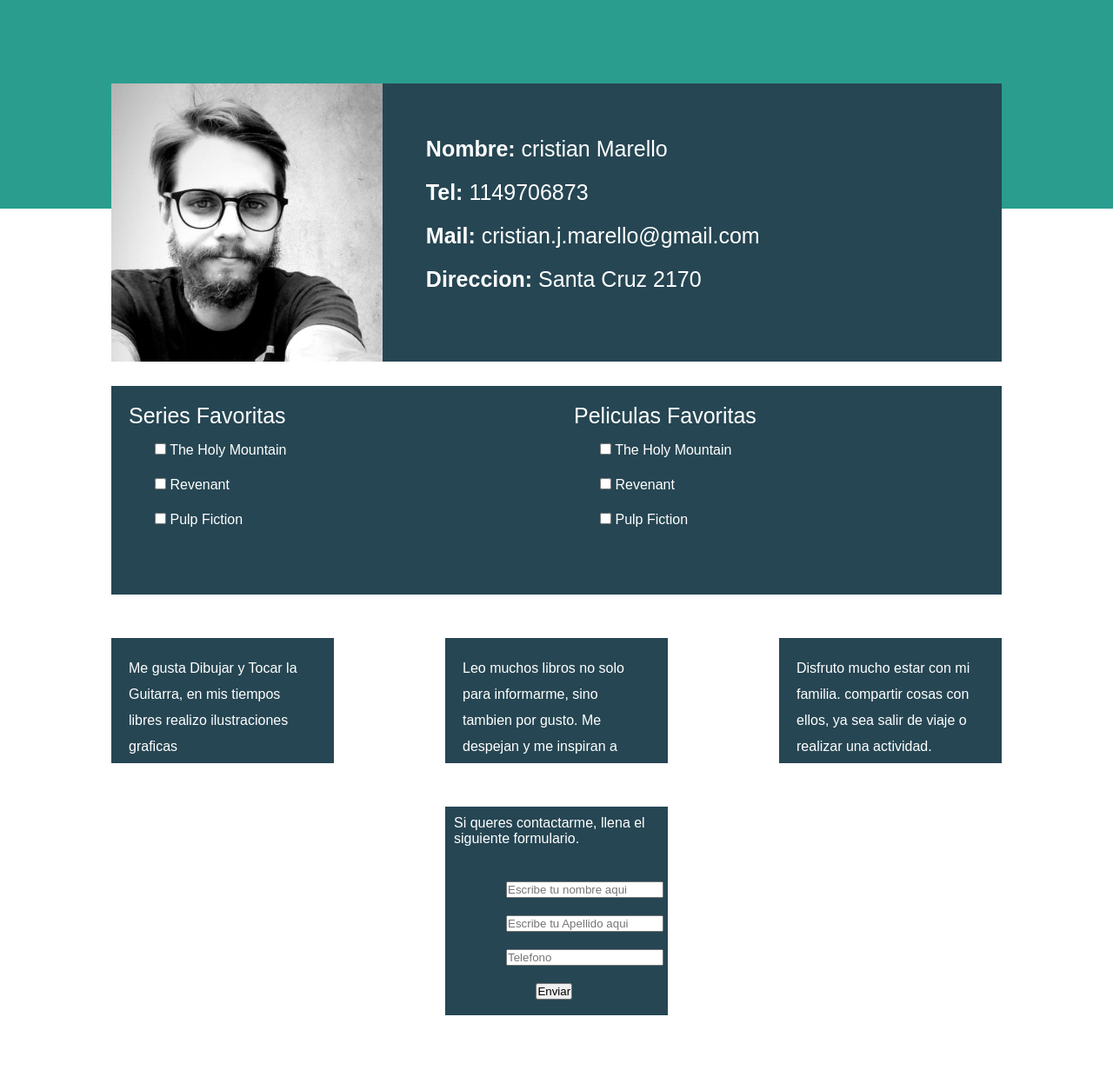
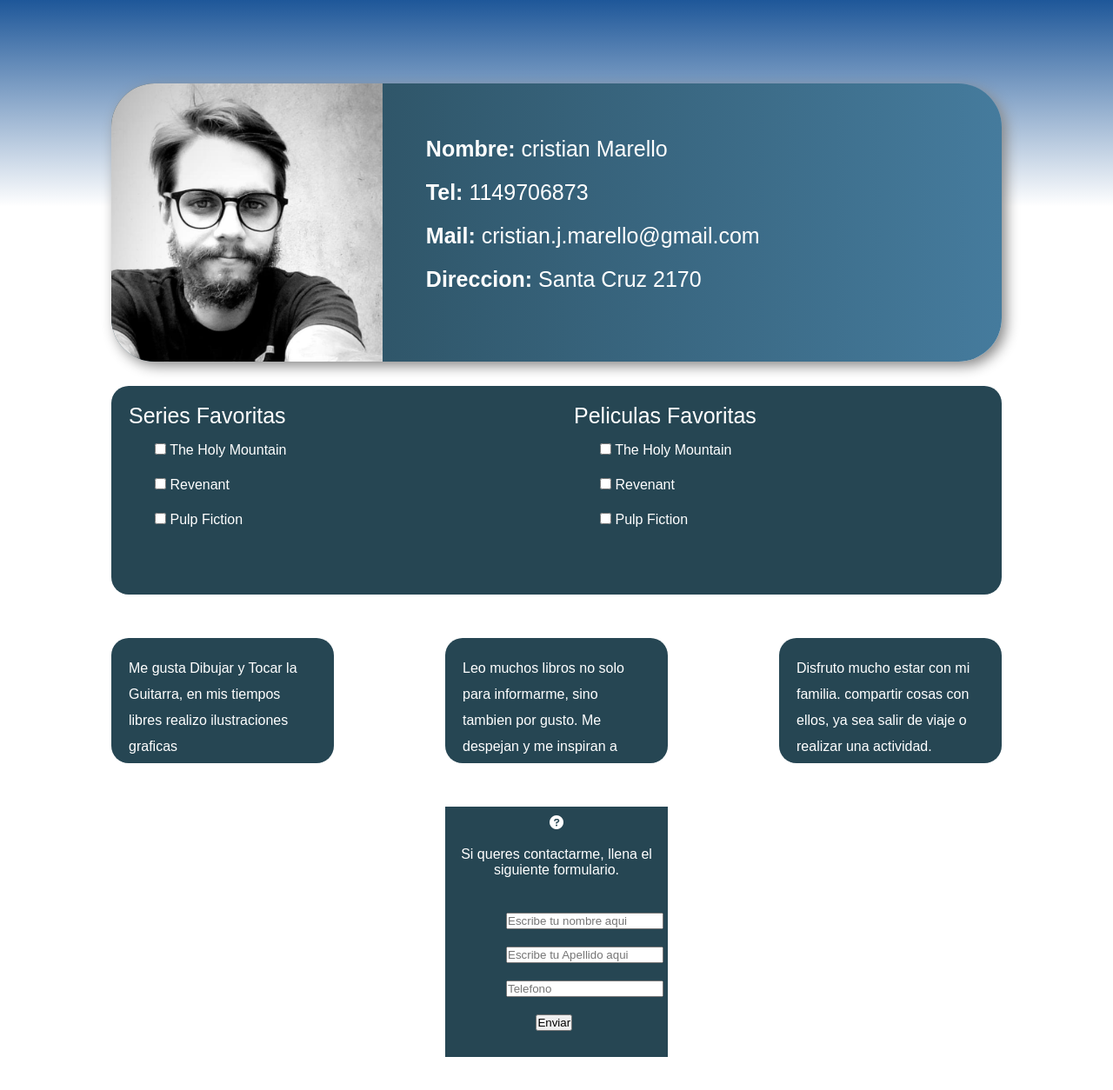
Before and after one commit to cristianmarello/Trabajopractico5, a plain HTML site: page index.html in a window 1280 px wide. Shown: the top 1254 px of the page at 87% size. Drawn offline with Linux system fonts and the light colour scheme.

Commit message:
Trabajo 5

```diff
--- a/estilos/estilos.css
+++ b/estilos/estilos.css
@@ -6,16 +6,17 @@
 }
 
 .navegador{
-    background: #2a9d8f;
+    background: linear-gradient(to bottom, rgba(30,87,153,1) 0%,rgba(124,184,231,0) 99%,rgba(125,185,232,0) 100%) ;
     height: 15em;
 }
 
 .tamanocontenido{
     width: 80%;
     max-width: 75em;
-    background: #264653;
+    background: linear-gradient( to left, #457b9d, #264653);
     margin: 10%;
-
+    border-radius: 50px;
+    box-shadow: 5px 5px 15px #888;
 
 
 }
@@ -23,13 +24,14 @@
     margin-top: -17em;
     height: 20em;
 
+}
 
-}
 .tamanocontenido2 img{
     float: left;
     height: 20em;
     object-fit: cover;
     object-position: center center;
+    border-radius: 50px 0 0 50px;
 
 
 }
@@ -57,6 +59,7 @@
     background: #264653;
     float: left;
     margin-left: 10%;
+    border-radius: 20px 0 0 20px;
 }
 
 
@@ -66,6 +69,7 @@
     height: 15em;
     background: #264653;
     float: left;
+    border-radius: 0 20px 20px 0;
 }
 
 .info li{
@@ -91,6 +95,7 @@
     margin-top: 50px;
     background: #264653;
     float: left;
+    border-radius: 20px;
 
 }
 
@@ -101,18 +106,20 @@
     margin-top: 50px;
     background: #264653;
     float: left;
+    border-radius: 20px;
 }
 
 .contenido1{
     color: white;
     padding: 20px;
     line-height: 30px;
+
 }
 
 .tamanocontacto{
     width: 20%;
     max-width: 75em;
-    height: 15em;
+    height: 18em;
     background: #264653;
     margin-left: 40%;
     margin-top: 50px;
@@ -122,6 +129,7 @@
 .contactame{
     color: white;
     padding: 10px;
+    text-align: center;
 }
 
 .contacto form{
@@ -145,3 +153,11 @@
     background: lightcoral;
     margin-top: 100%;
 }
+
+.fa-question-circle{
+    color: white;
+    margin: 10px;
+    text-align: center;
+    display: block;
+
+}
--- a/index.html
+++ b/index.html
@@ -4,6 +4,7 @@
     <meta charset="UTF-8">
     <meta http-equiv="X-UA-Compatible" content="IE=edge">
     <meta name="viewport" content="width=device-width, initial-scale=1.0">
+    <link rel="stylesheet" href="https://cdnjs.cloudflare.com/ajax/libs/font-awesome/6.0.0-beta2/css/all.min.css">
     <link rel="stylesheet" href="estilos/estilos.css">
     <title>Document</title>
 
@@ -84,6 +85,7 @@
 
     <div class="contacto">
         <div class="tamanocontacto">
+            <i class="fas fa-question-circle"></i>
             <div class="contactame">Si queres contactarme, llena el siguiente formulario.</div>
             <form action="">
                 <input type="text" name="Nombre" required="obligatorio" placeholder="Escribe tu nombre aqui">
```
